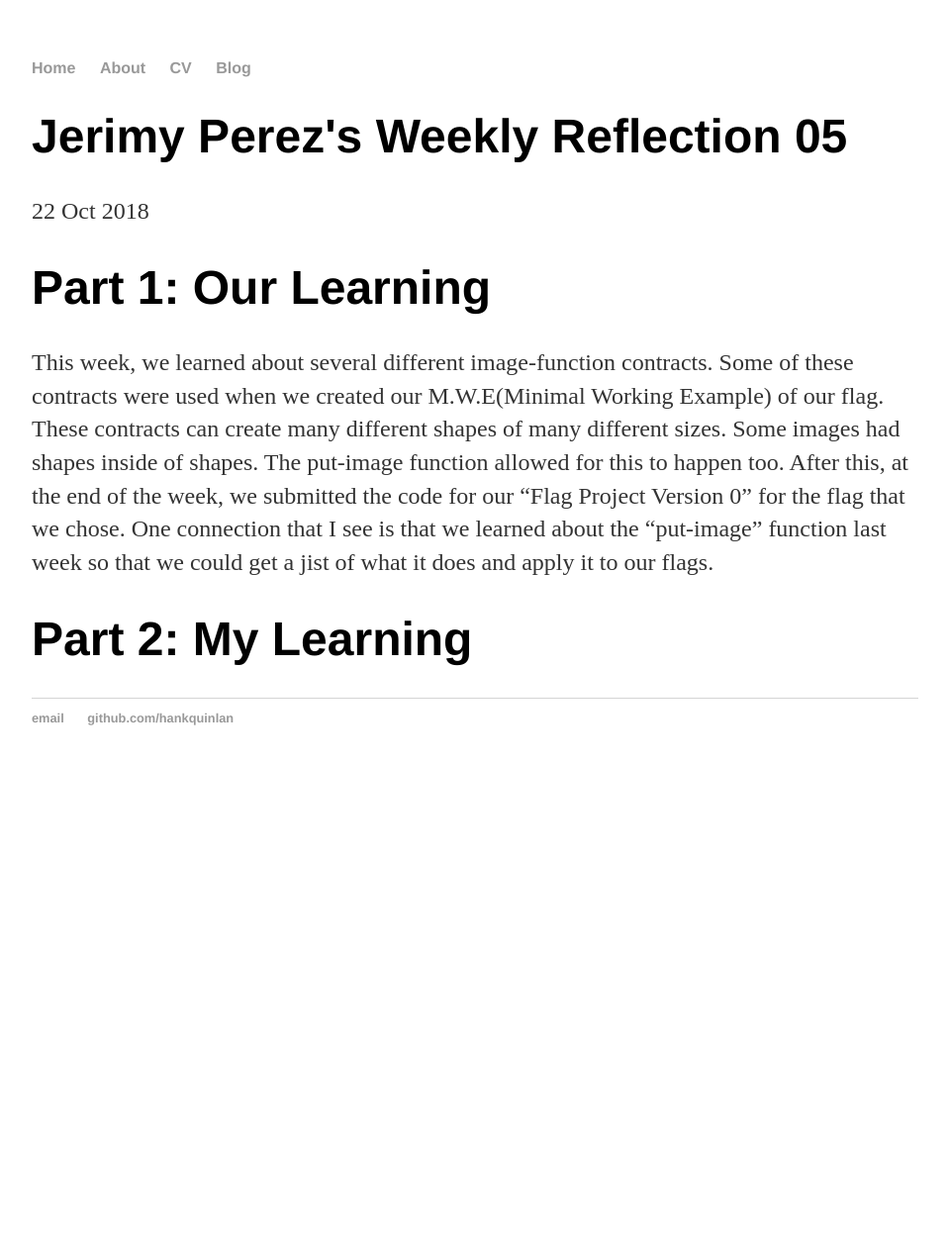
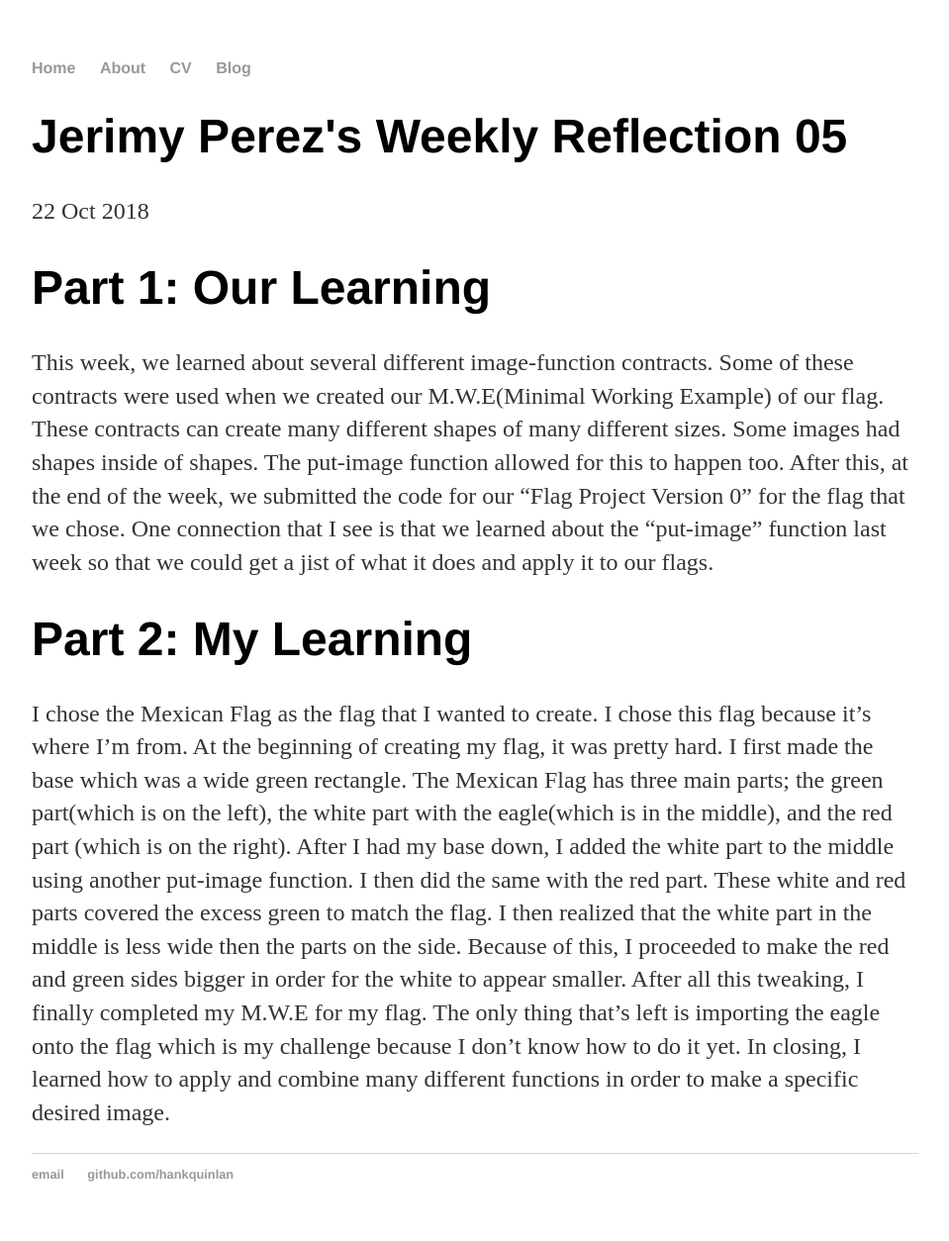
Before and after one commit to Jerimyp1996/Jerimyp1996.github.io, a Jekyll site: the page built from _posts/2018-10-22-weekly-reflection-05.md, in a window 1280 px wide. Shown: the whole page at 99% size, without its empty margins (160-1119 px from the left). Built offline with Jekyll 4.4.1, drawn with Linux system fonts in a browser that asks for light colours; before the commit the page ends 900 px from its top, so only the background shows below that.

Commit message:
Update 2018-10-22-weekly-reflection-05.md

```diff
--- a/_posts/2018-10-22-weekly-reflection-05.md
+++ b/_posts/2018-10-22-weekly-reflection-05.md
@@ -9,3 +9,5 @@ date: 2018-10-22
  This week, we learned about several different image-function contracts. Some of these contracts were used when we created our M.W.E(Minimal Working Example) of our flag. These contracts can create many different shapes of many different sizes. Some images had shapes inside of shapes. The put-image function allowed for this to happen too. After this, at the end of the week, we submitted the code for our "Flag Project Version 0" for the flag that we chose. One connection that I see is that we learned about the "put-image" function last week so that we could get a jist of what it does and apply it to our flags.
 
 # Part 2: My Learning
+
+ I chose the Mexican Flag as the flag that I wanted to create. I chose this flag because it's where I'm from. At the beginning of creating my flag, it was pretty hard. I first made the base which was a wide green rectangle. The Mexican Flag has three main parts; the green part(which is on the left), the white part with the eagle(which is in the middle), and the red part (which is on the right). After I had my base down, I added the white part to the middle using another put-image function. I then did the same with the red part. These white and red parts covered the excess green to match the flag. I then realized that the white part in the middle is less wide then the parts on the side. Because of this, I proceeded to make the red and green sides bigger in order for the white to appear smaller. After all this tweaking, I finally completed my M.W.E for my flag. The only thing that's left is importing the eagle onto the flag which is my challenge because I don't know how to do it yet. In closing, I learned how to apply and combine many different functions in order to make a specific desired image.
```
